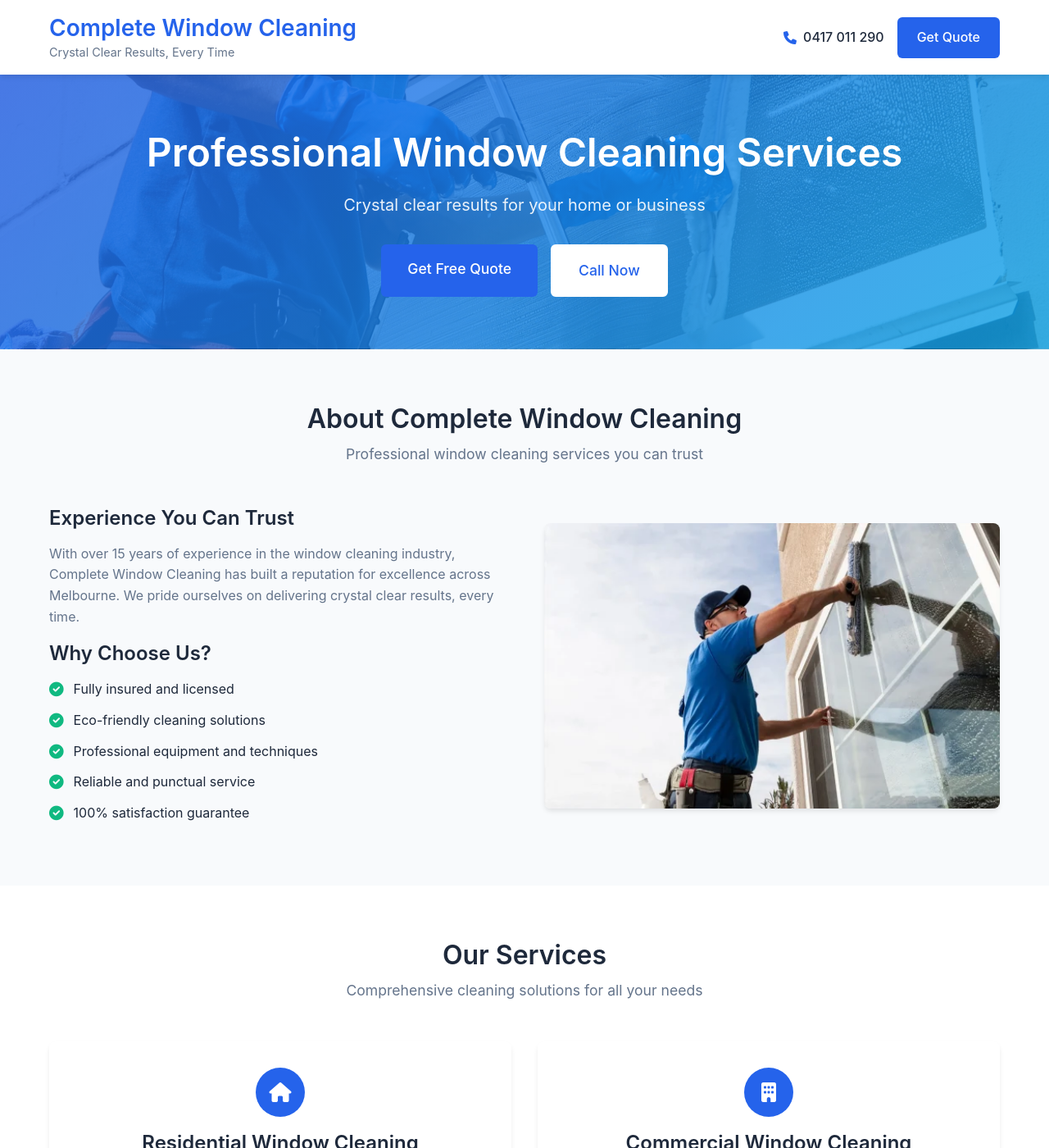
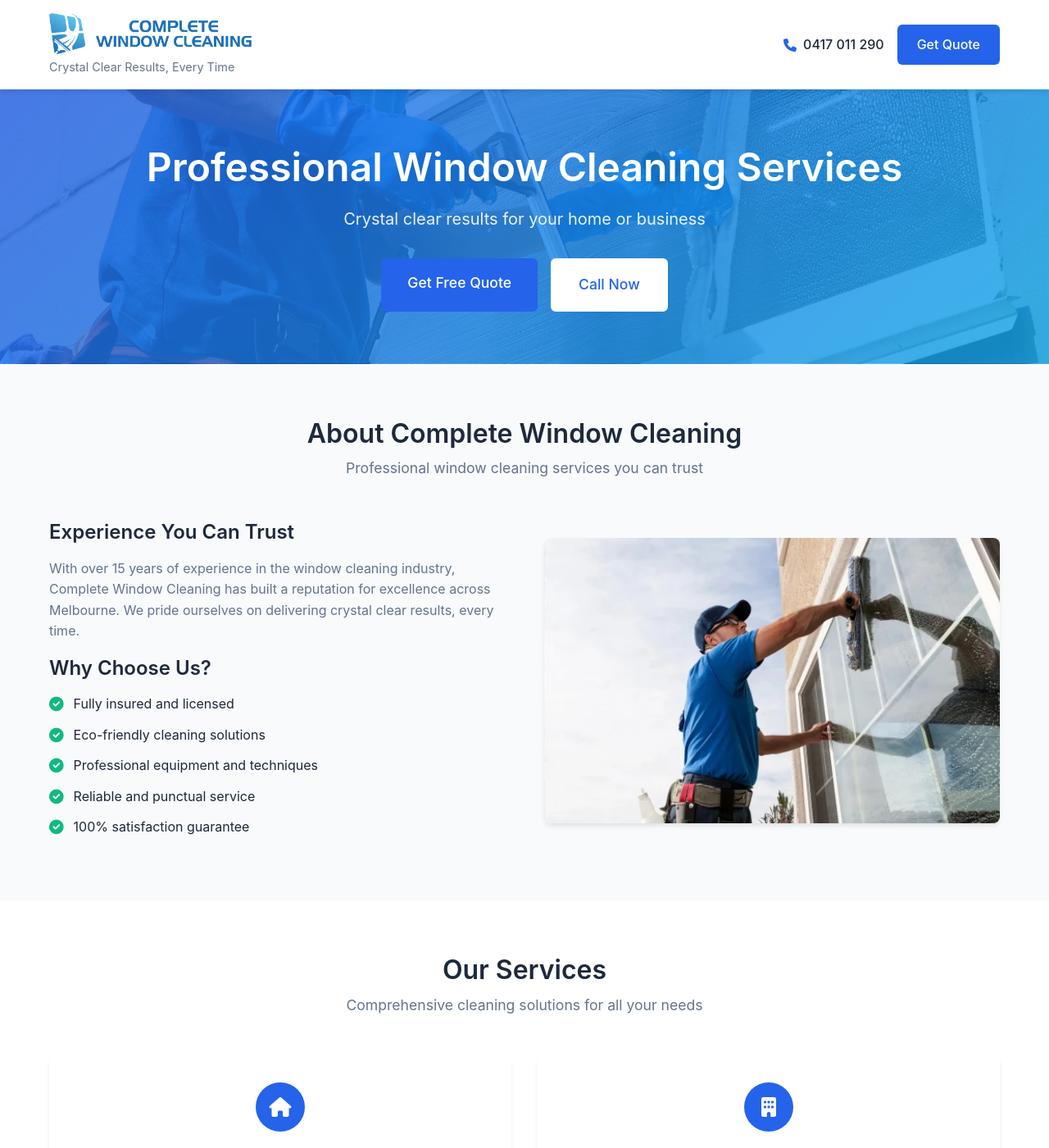
Before and after one commit to quirkules/quirkules.github.io, a Jekyll site: the page built from index.html, in a window 1280 px wide and 1400 px high. Shown: the whole window at 82% size. Built offline with Jekyll 4.4.1, drawn with Linux system fonts in a browser that asks for light colours.

Commit message:
added logo

```diff
--- a/_layouts/default.html
+++ b/_layouts/default.html
@@ -92,7 +92,7 @@
         <div class="container">
             <div class="header-content">
                 <div class="logo">
-                    <h1>{{ site.business.name }}</h1>
+                    <img src="{{ '/assets/images/logo/rect_logo.png' | relative_url }}" alt="{{ site.business.name }}" class="logo-image">
                     <p class="tagline">{{ site.business.tagline }}</p>
                 </div>
                 <div class="contact-info">
--- a/assets/css/style.scss
+++ b/assets/css/style.scss
@@ -203,6 +203,18 @@ a {
         padding: 1rem 0;
 
         .logo {
+            display: flex;
+            flex-direction: column;
+            align-items: flex-start;
+
+            .logo-image {
+                height: 50px;
+                width: auto;
+                max-width: 250px;
+                object-fit: contain;
+                margin-bottom: 0.25rem;
+            }
+
             h1 {
                 color: var(--primary-color);
                 margin-bottom: 0;
@@ -658,6 +670,15 @@ a {
         gap: 1rem;
         text-align: center;
 
+        .logo {
+            align-items: center;
+
+            .logo-image {
+                height: 40px;
+                max-width: 200px;
+            }
+        }
+
         .contact-info {
             flex-direction: column;
             gap: 0.75rem;
```
Also changed, not shown: assets/images/gallery/before-after-1.jpg, assets/images/logo/logo-01.jpg (added), assets/images/logo/logo-01.png (added), assets/images/logo/logo-01.svg (added), assets/images/logo/rect_logo.png (added), 4 other files.
